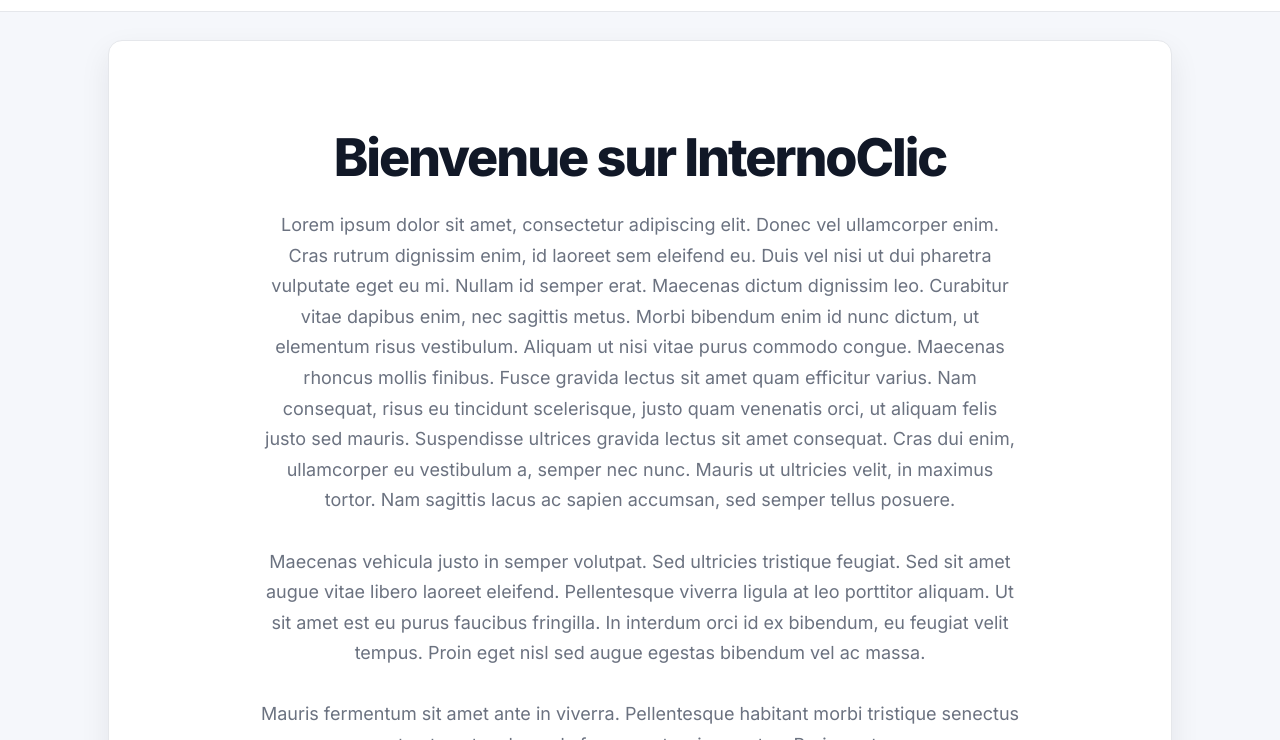
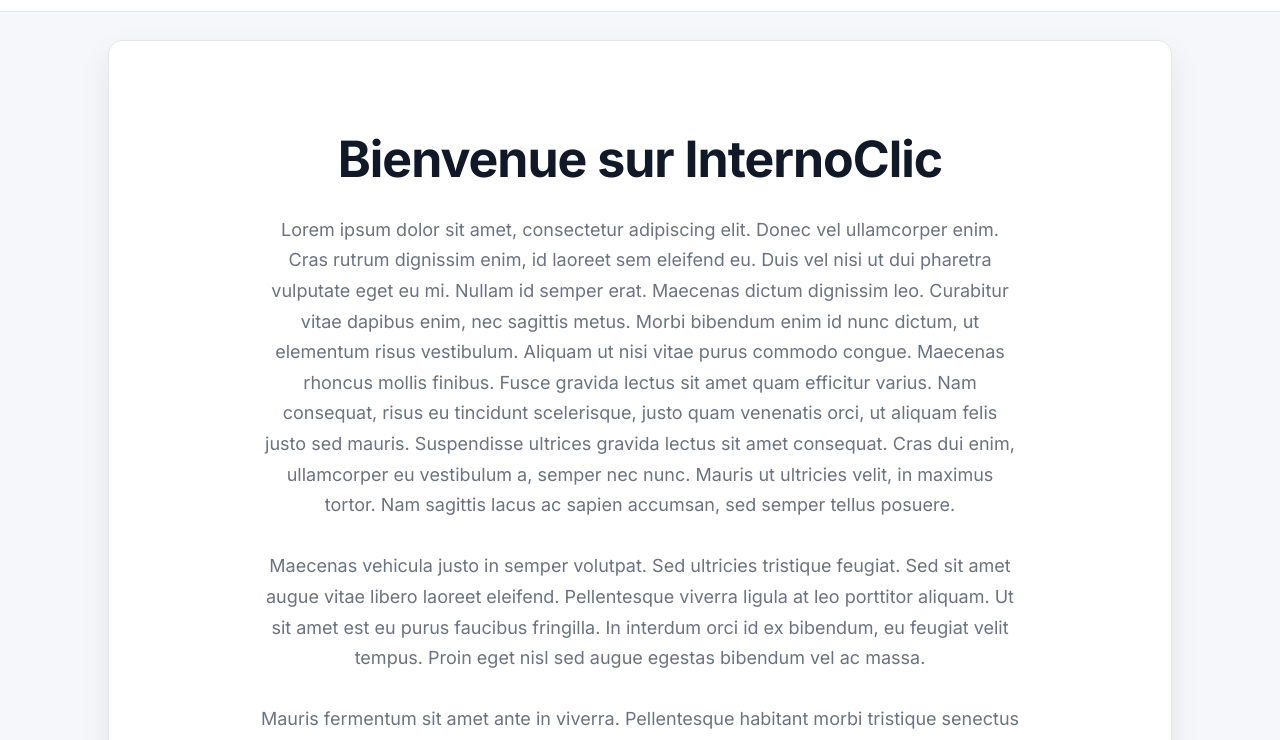
Before and after one commit to BBertcode/internoclic, a plain HTML site: page index.html in a window 1280 px wide. Shown: the part 60-800 px from the top of the page. Drawn offline with Linux system fonts and the light colour scheme.

Commit message:
Update home-title styles in style.css

```diff
--- a/style.css
+++ b/style.css
@@ -162,13 +162,14 @@
 }
 
 .home-title{
-  font-size: 52px;
-  font-weight: 800;
-  letter-spacing: -0.04em;
-  line-height: 1.1;
-  margin-bottom: 24px;
+  font-size: 50px;
+  font-weight: 700;
+  letter-spacing: -0.02em;
+  line-height: 1.2;
+  margin-bottom: 26px;
   color: var(--text);
 }
+
 
 .home-subtitle{
   max-width: 760px;
```
